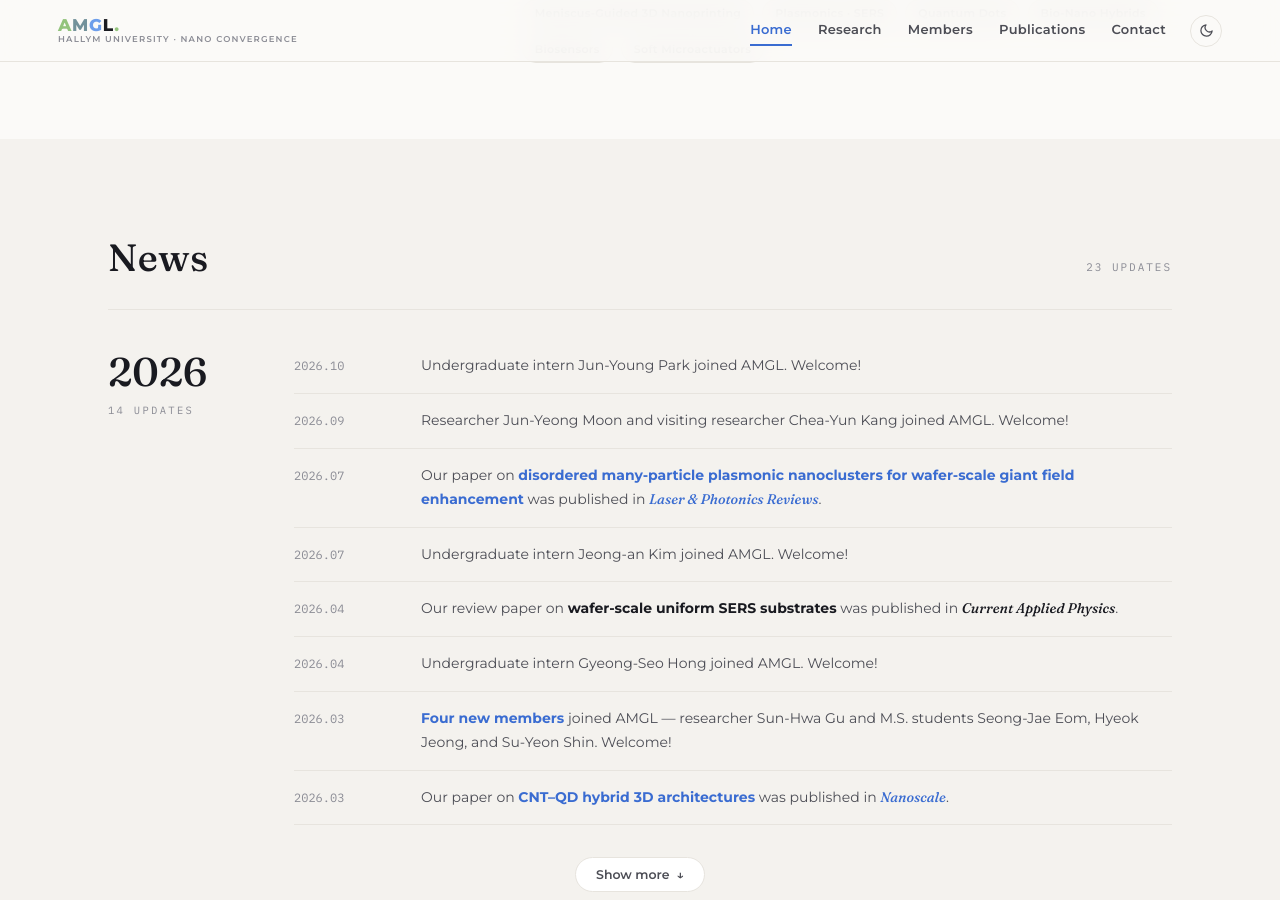
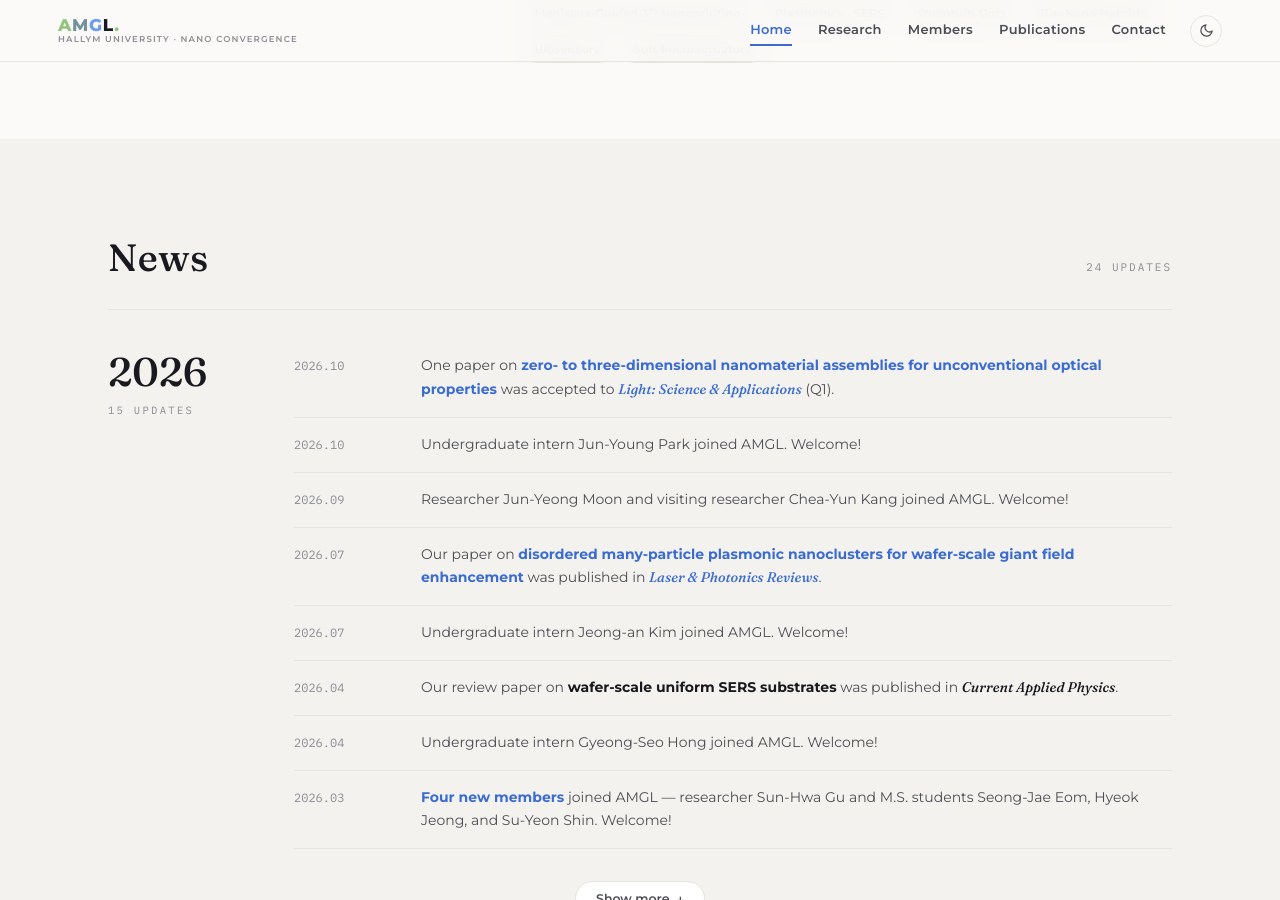
Before and after one commit to HTKRS/AMGL, a Jekyll site: the page built from index.html, in a window 1280 px wide and 900 px high, scrolled down 1102 px. Built offline with Jekyll 4.4.1, drawn with Linux system fonts in a browser that asks for light colours.

Commit message:
News: Light: Science & Applications paper accepted
Co-Authored-By: Claude Opus 5.5 <noreply@anthropic.com>
Claude-Session: https://claude.ai/code/session_014MjFUYNzG7DBT4vULP884G

```diff
--- a/_data/news.yml
+++ b/_data/news.yml
@@ -1,3 +1,6 @@
+- date: "2026.10"
+  text: "One paper on **zero- to three-dimensional nanomaterial assemblies for unconventional optical properties** was accepted to ***Light: Science & Applications*** (Q1)."
+  highlight: true
 - date: "2026.10"
   text: "Undergraduate intern Jun-Young Park joined AMGL. Welcome!"
   highlight: false
```
